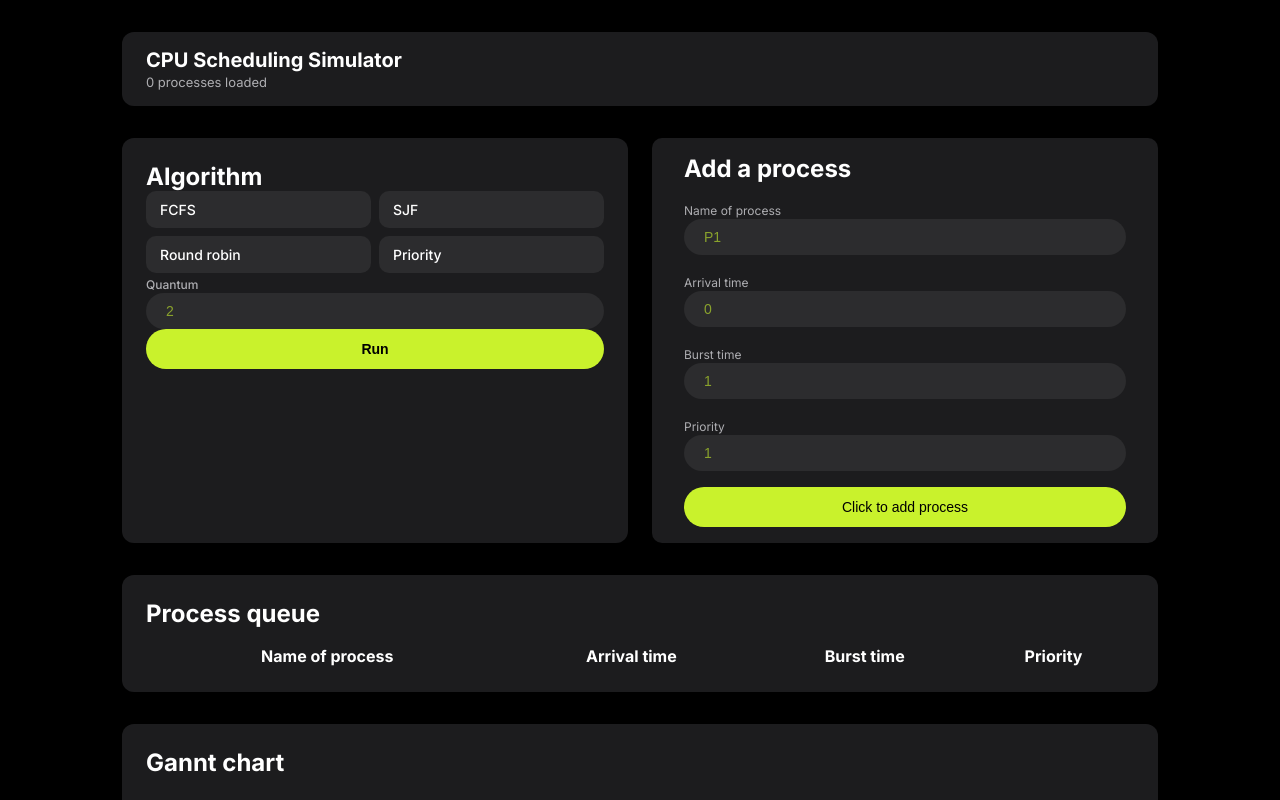
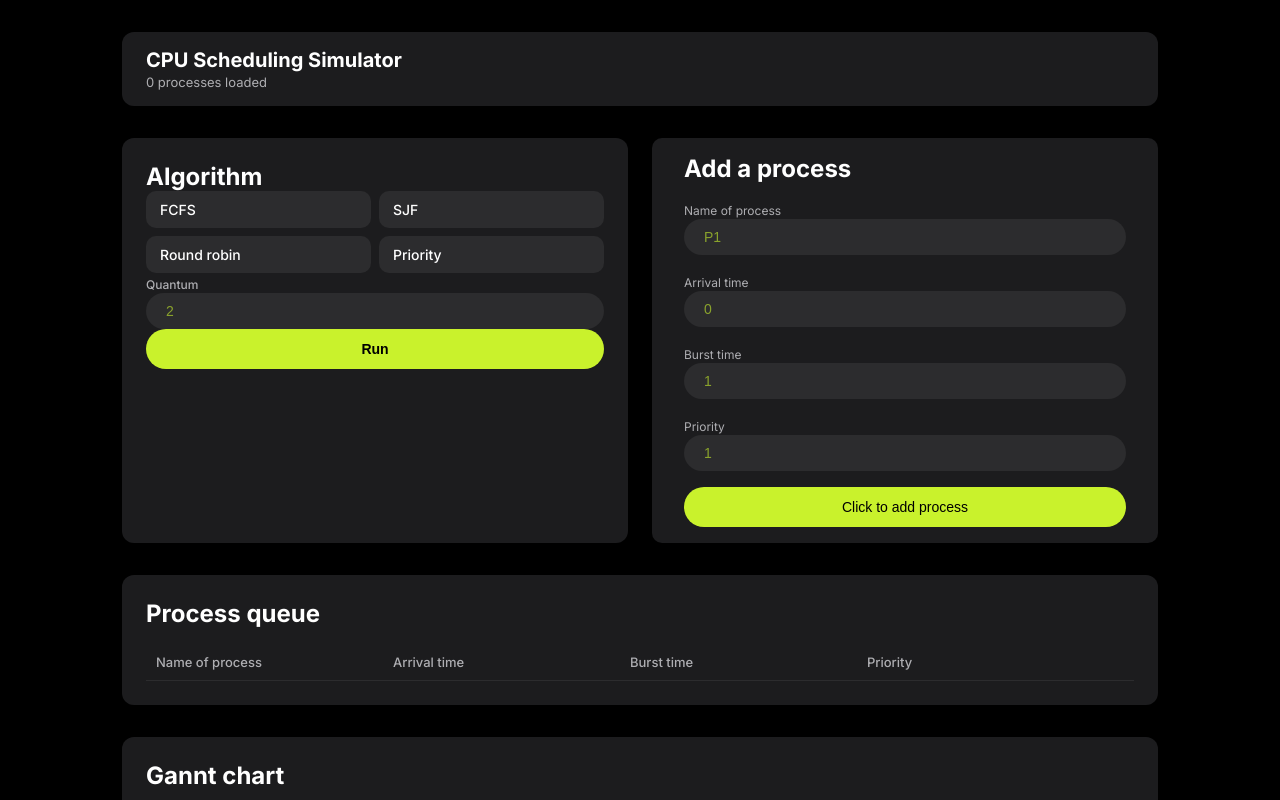
Before and after one commit to alex-perez10/cpu-scheduler, a plain HTML site: page index.html in a window 1280 px wide. Shown: the top 800 px of the page. Drawn offline with Linux system fonts and the light colour scheme.

Commit message:
fix table column alignment, add borders, add spacing to process queue and results table, update delete button

```diff
--- a/index.html
+++ b/index.html
@@ -135,6 +135,30 @@
             min-width:40px;
         }
 
+        table {
+            width: 100%;
+            border-collapse: collapse;
+            font-size: 13px;
+            table-layout: fixed;
+        }
+
+        th,td {
+            width: 100%;
+            padding: 10px;
+            text-align: left;
+            color: #AEAEB2;
+            border-bottom: 0.5px solid #2C2C2E;
+        }
+
+        th {
+            color: #AEAEB2;
+            font-weight: 500;
+        }
+
+        td {
+            color: white;
+        }
+
         input {
             padding: 10px 20px;
             background-color: #2C2C2E;
@@ -245,6 +269,7 @@
                         <th>Arrival time</th>
                         <th>Burst time</th>
                         <th>Priority</th>
+                        <th style="width: 40px;"></th>
                     </tr>
                 </thead>
                 <tbody id="process-tbody">
@@ -325,7 +350,7 @@
                 <td>${p.arrival}</td>
                 <td>${p.burst}</td>
                 <td>${p.priority}</td>
-                <td><button onClick="deleteProcess(${index})" style="background:none;border:none;color:#FF375F;font-size:14px;">x</button></td>
+                <td><button onClick="deleteProcess(${index})" style="background:none;border:none;color:white;font-size:30px;cursor:pointer;">&#128465</button></td>
             </tr>`;
                 tbody.innerHTML += row;
             });
```
